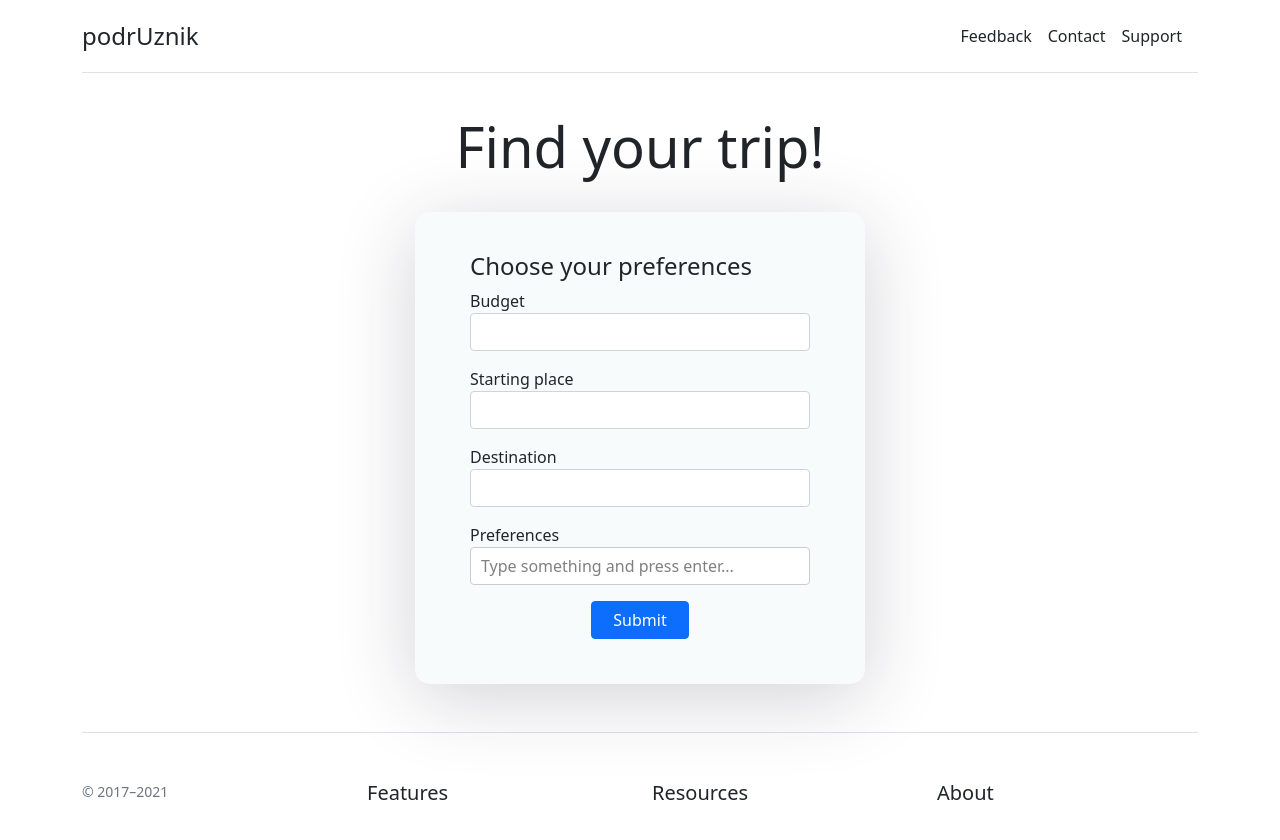
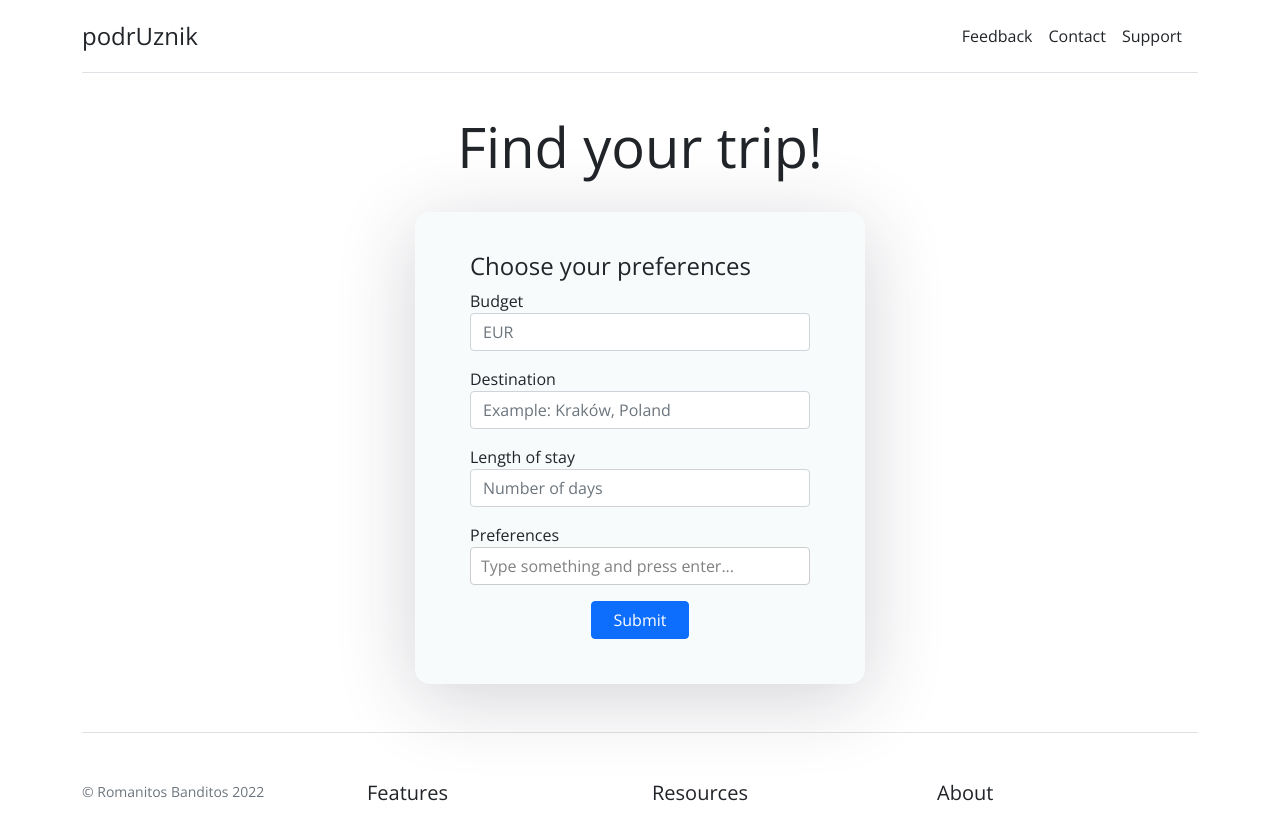
Before and after one commit to KCNorg/Hacknarok-6, a React (Create React App) app in the folder app/: page / in a window 1280 px wide. Shown: the top 840 px of the page. Built offline with nearby package versions, Linux system fonts and the light colour scheme.

Commit message:
Polished front

```diff
--- a/app/src/App.css
+++ b/app/src/App.css
@@ -27,6 +27,12 @@ body, html, .App, #root, .auth-wrapper {
   background-color: #ffffff;
   box-shadow: 0px 14px 80px rgba(34, 35, 58, 0.2);
 } */
+
+@import url('https://fonts.googleapis.com/css2?family=Open+Sans:wght@300&display=swap');
+
+body {
+    font-family: 'Open Sans', sans-serif!important
+}
 
 .form-wrapper {
   display: flex;
@@ -59,10 +65,27 @@ body, html, .App, #root, .auth-wrapper {
 }
 
 .map-img {
-  width: auto;
-  height: 1200px;
+  display: block;
+  width: 80%;
+  height: auto;
+  margin: 0 auto;
 }
 
 ::-webkit-scrollbar {
   display: none;
 }
+
+.search {
+  top: 6px;
+  left: 10px
+}
+
+.form-control {
+  border: none;
+  padding-left: 32px
+}
+
+.form-control:focus {
+  border: none;
+  box-shadow: none
+}
--- a/app/src/App.js
+++ b/app/src/App.js
@@ -7,7 +7,8 @@ class App extends React.Component {
         super(props)
         this.state = {
             stage: 0,
-            map: ""
+            map: "",
+            palces: []
         };
 
         this.handler = this.handler.bind(this)
@@ -16,7 +17,8 @@ class App extends React.Component {
     handler = (data) => {
         console.log(data)
         this.setState({
-            map: data.map
+            map: data.map,
+            places: data.places
         })
         this.setState({
             stage: 1,
@@ -40,7 +42,10 @@ class App extends React.Component {
                 </div>
 
                 <div className="pricing-header p-3 pb-md-4 mx-auto text-center">
-                <h1 className="display-4 fw-normal">Find your trip!</h1>
+                {(this.state.stage === 0) ?
+                <h1 className="display-4 fw-normal"> Find your trip!</h1>
+                : <h1 className="display-4 fw-normal"> Your trip is here!</h1>
+                }
                 </div>
             </header>
 
@@ -63,46 +68,36 @@ class App extends React.Component {
                 {(this.state.stage === 1) ?
 
                 <div class="row">
-                    <div className="column">
-                        <table className="table">
-                        <thead className="table-light">
+                    <div className="column table-responsive">
+                        <table className="table table-responsive table-borderless">
+                        <thead>
                         <tr>
-                            <th>First Name</th>
-                            <th>Last Name</th>
-                            <th>Points</th>
+                            <th>Order</th>
+                            <th>Place name</th>
+                            <th>Categories</th>
                         </tr>
                         </thead>
 
                         <tbody>
 
-                        <tr>
-                            <td>Jill</td>
-                            <td>Smith</td>
-                            <td>50</td>
-                        </tr>
-                        <tr>
-                            <td>Eve</td>
-                            <td>Jackson</td>
-                            <td>94</td>
-                        </tr>
-                        <tr>
-                            <td>Adam</td>
-                            <td>Johnson</td>
-                            <td>67</td>
-                        </tr>
+                        {
+                            this.state.places.map((place, index) => {
+                                console.log(place)
+                                console.log(index)
+                                return (<tr>
+                                    <td>{index + 1}</td>
+                                    <td>{place.name}</td>
+                                    <td>{place.categories[0]}, {place.categories[1]}</td>
+                                </tr>)
+                            })
+                        }
                         </tbody>
 
                         </table>
                     </div>
 
                     <div className="column">
-                    <div className="map-wrapper">
-                        <div className="map-inner">
-
-                            <img src={this.state.map}></img>
-
-                        </div>
-                    </div>
+                        <img className="map-img" src={this.state.map}></img>
                     </div>
                 </div>
                 : null}
@@ -111,7 +106,7 @@ class App extends React.Component {
             <footer className="pt-4 my-md-5 pt-md-5 border-top">
                 <div className="row">
                     <div className="col-12 col-md">
-                        <small className="d-block mb-3 text-muted">&copy; 2017–2021</small>
+                        <small className="d-block mb-3 text-muted">&copy; Romanitos Banditos 2022</small>
                     </div>
                     <div className="col-6 col-md">
                         <h5>Features</h5>
--- a/app/src/InputForm.js
+++ b/app/src/InputForm.js
@@ -128,28 +128,30 @@ const InputForm = (props) => {
                 <Form className="row g-3">
                     <div className="form-group">
                         <label htmlFor="budget">Budget</label>
-                        <Field name="budget" className={(formik.touched.budget && formik.errors.budget) ? 'form-control is-invalid' : 'form-control'} type="text" />
+                        <Field placeholder='EUR' name="budget" className={(formik.touched.budget && formik.errors.budget) ? 'form-control is-invalid' : 'form-control'} type="text" />
 
                         {formik.touched.budget && formik.errors.budget ? (
                             <div className="invalid-feedback">{formik.errors.budget}</div>
                         ) : null}
                     </div>
 
+
+
                     <div className="form-group">
-                        <label htmlFor="starting-place">Starting place</label>
-                        <Field name="starting-place" className={(formik.touched.startingplace && formik.errors.startingplace) ? 'form-control is-invalid' : 'form-control'} type="test" />
+                        <label htmlFor="destination">Destination</label>
+                        <Field placeholder='Example: Kraków, Poland' name="destination" className={(formik.touched.destination && formik.errors.destination) ? 'form-control is-invalid' : 'form-control'} type="text" />
 
-                        {formik.touched.startingplace && formik.errors.startingplace ? (
-                            <div className="invalid-feedback">{formik.errors.startingplace}</div>
+                        {formik.touched.destination && formik.errors.destination ? (
+                            <div className="invalid-feedback">{formik.errors.destination}</div>
                         ) : null}
                     </div>
 
                     <div className="form-group">
-                        <label htmlFor="destination">Destination</label>
-                        <Field name="destination" className={(formik.touched.destination && formik.errors.destination) ? 'form-control is-invalid' : 'form-control'} type="text" />
+                        <label htmlFor="starting-place">Length of stay</label>
+                        <Field placeholder='Number of days' name="starting-place" className={(formik.touched.startingplace && formik.errors.startingplace) ? 'form-control is-invalid' : 'form-control'} type="test" />
 
-                        {formik.touched.destination && formik.errors.destination ? (
-                            <div className="invalid-feedback">{formik.errors.destination}</div>
+                        {formik.touched.startingplace && formik.errors.startingplace ? (
+                            <div className="invalid-feedback">{formik.errors.startingplace}</div>
                         ) : null}
                     </div>
 
```
